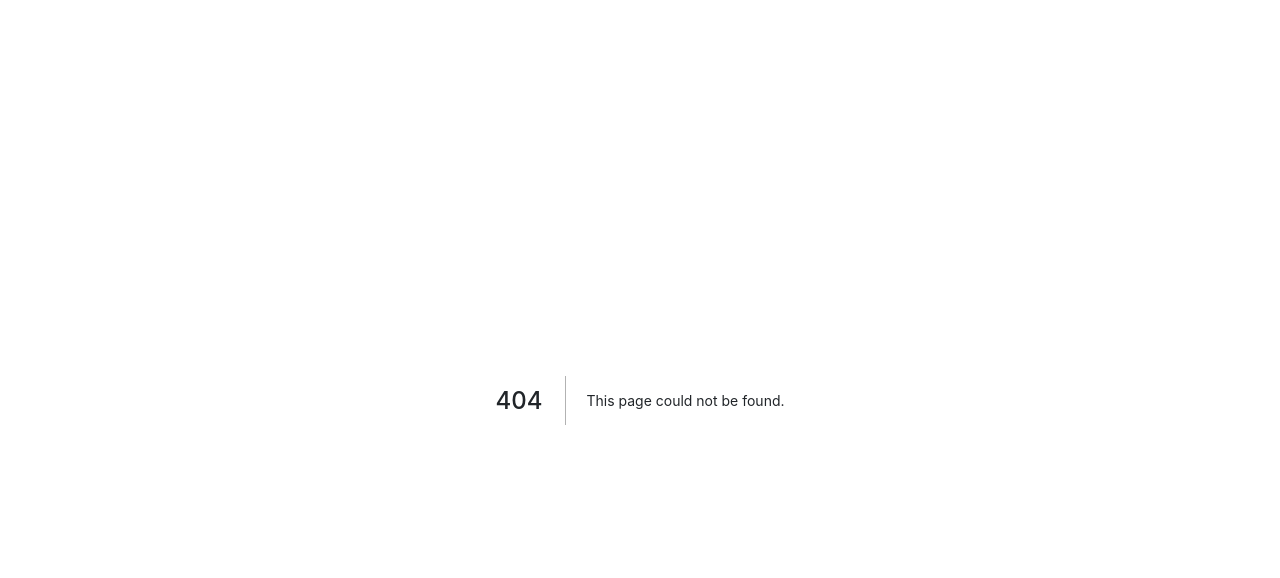
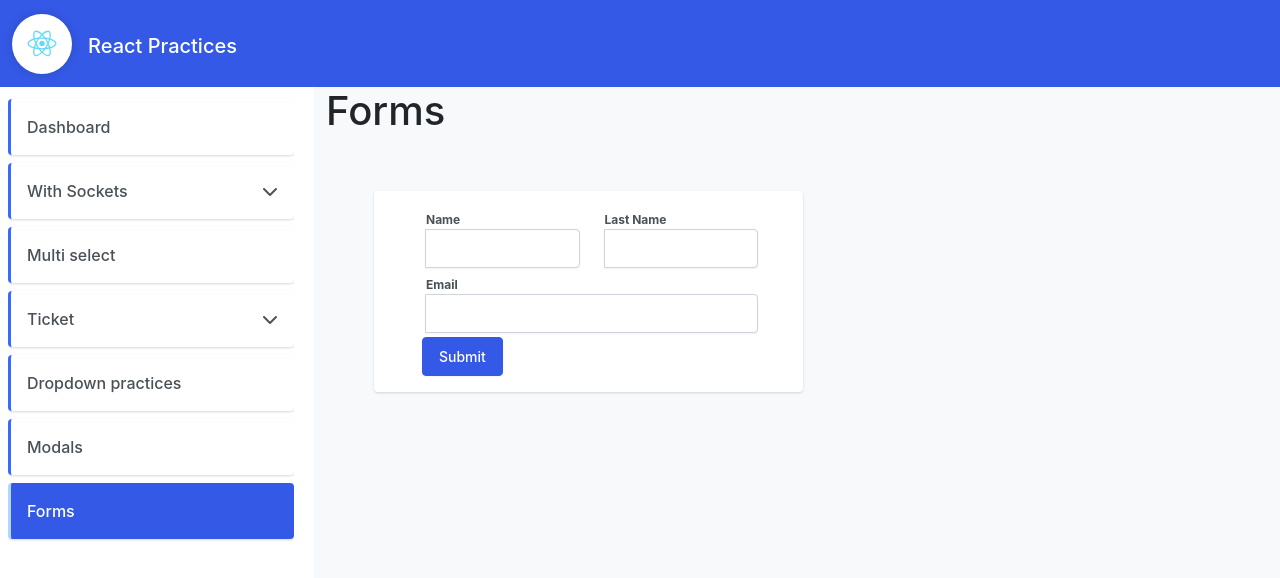
Before and after one commit to therodycc/react-practices, a Next.js app: page /forms in a window 1280 px wide. Before the commit this address had no page. Shown: the top 578 px of the page. Built offline with nearby package versions, Linux system fonts and the light colour scheme.

Commit message:
new changes

```diff
--- a/public/assets/css/globals.css
+++ b/public/assets/css/globals.css
@@ -24,3 +24,7 @@
 .active-border{
   border-left:3px solid rgb(174, 216, 255) !important;
 }
+
+.text-normal{
+  font-size:12px;
+}
--- /dev/null
+++ b/src/components/pages/forms/index.tsx
@@ -0,0 +1,85 @@
+import Link from "next/link";
+import { FormEvent, useState } from "react";
+import { isRequired } from "../../../helpers/validations";
+import Input from "./input";
+
+
+export const HTMLForm = () => {
+    console.log("renders");
+    // errors
+    const [errName, setErrName] = useState<string>('');
+    const [errLastName, setErrLastName] = useState<string>('');
+    const [errEmail, setErrEmail] = useState<string>('');
+
+    const [form, setForm] = useState<any>({
+        name: "",
+        lastName: "",
+        email: "",
+    });
+
+    const handleChange = (e: any) => {
+        setForm({
+            ...form,
+            [e.target.name]: e.target.value
+        })
+    }
+
+
+    const handleSubmit = (e: FormEvent) => {
+        e.preventDefault();
+        const errorName = isRequired(form.name, 'Name is required', setErrName)
+        const errorLastName = isRequired(form.lastName, 'Last Name is required', setErrLastName)
+        const errorEmail = isRequired(form.email, 'Email is required', setErrEmail)
+        if (
+            errorName
+            || errorLastName
+        ) {
+            return
+        }
+        alert(JSON.stringify(form))
+    }
+
+
+    return (
+        <div className="p-5">
+            <form action="" onSubmit={handleSubmit} className="bg-white col-lg-6 p-3 px-5 shadow-lg rounded">
+                <div className="row">
+                    <div className="col-lg-6">
+                        <Input
+                            title="Name"
+                            type="text"
+                            name="name"
+                            onChange={handleChange}
+                            value={form.name}
+                            errorMessage={errName}
+                        />
+                    </div>
+                    <div className="col-lg-6">
+                        <Input
+                            title="Last Name"
+                            type="text"
+                            name="lastName"
+                            onChange={handleChange}
+                            value={form.lastName}
+                            errorMessage={errLastName}
+                        />
+                    </div>
+                    <div className="col-lg-12">
+                        <Input
+                            title="Email"
+                            type="text"
+                            name="email"
+                            onChange={handleChange}
+                            value={form.email}
+                            errorMessage={errEmail}
+                        />
+                    </div>
+                </div>
+                <button
+                    type="submit"
+                    className="btn btn-primary"
+                >Submit</button>
+            </form>
+        </div>
+    )
+}
--- /dev/null
+++ b/src/components/pages/forms/input/index.tsx
@@ -0,0 +1,29 @@
+interface InputPropsI {
+    errorMessage: any | string;
+    title?: string
+    customClass?: string
+    props: React.InputHTMLAttributes<HTMLInputElement>;
+}
+
+const Input = ({ errorMessage, customClass, title, ...props }: any) => {
+    return (
+        <>
+            <div className="row m-1 input-group input-group-dynamic">
+                {
+                    title && <label htmlFor="" className="fw-bolder p-0 text-normal">{title}</label>
+                }
+                <input
+                    className={`form-control ${customClass}`}
+                    {...props}
+                />
+                {errorMessage && (
+                    <span className="p-0 text-danger text-normal fw-bolder">
+                        {errorMessage}
+                    </span>
+                )}
+            </div>
+        </>
+    );
+};
+
+export default Input;
--- /dev/null
+++ b/src/helpers/validations/index.ts
@@ -0,0 +1,8 @@
+export const isRequired = (field: string, errorMessage: string, setError: Function) => {
+    if (field === '') {
+        setError(errorMessage)
+        return true
+    };
+    setError('')
+    return false
+}
--- /dev/null
+++ b/src/pages/forms/index.tsx
@@ -0,0 +1,16 @@
+import React from 'react'
+import Layout from '../../components/layout'
+import { HTMLForm } from '../../components/pages/forms'
+
+const Forms = () => {
+    return (
+        <>
+            <Layout>
+                <h1>Forms</h1>
+                <HTMLForm />
+            </Layout>
+        </>
+    )
+}
+
+export default Forms
--- a/src/settings/sidebar/index.ts
+++ b/src/settings/sidebar/index.ts
@@ -58,4 +58,11 @@ export const sidebarOptions = [
         subOptsActive: false,
         subOptions: []
     },
+    {
+        name: "Forms",
+        route: "/forms",
+        active: false,
+        subOptsActive: false,
+        subOptions: []
+    },
 ]
```
